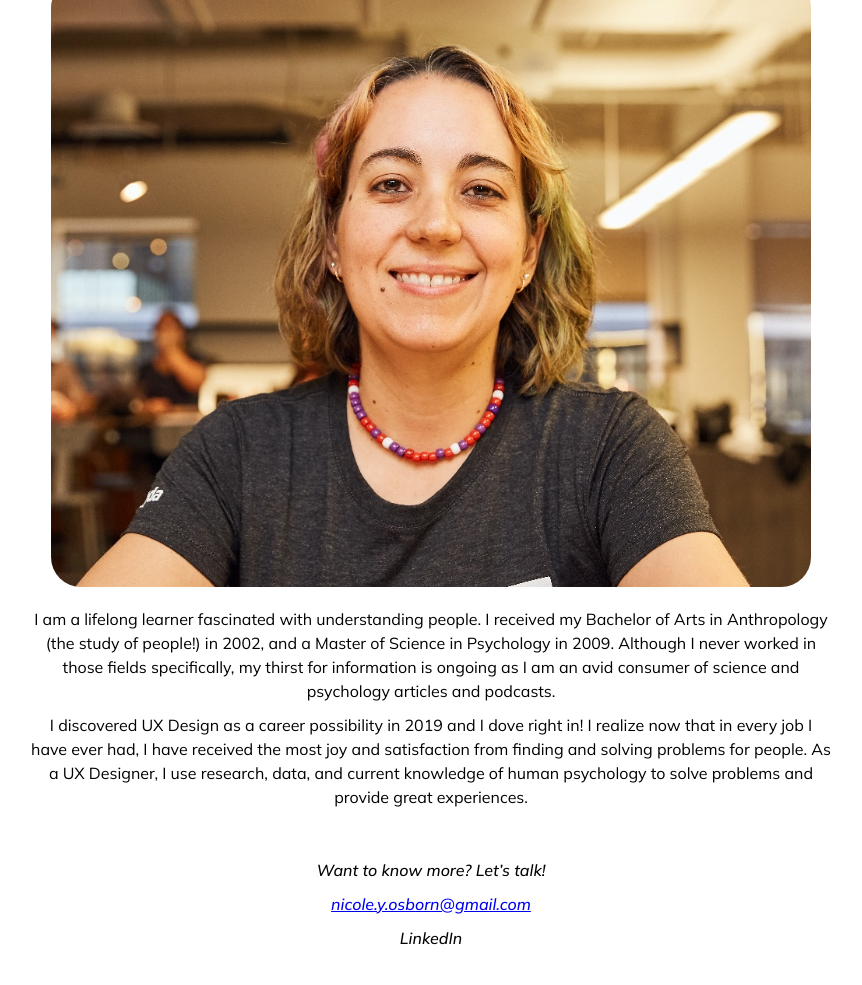
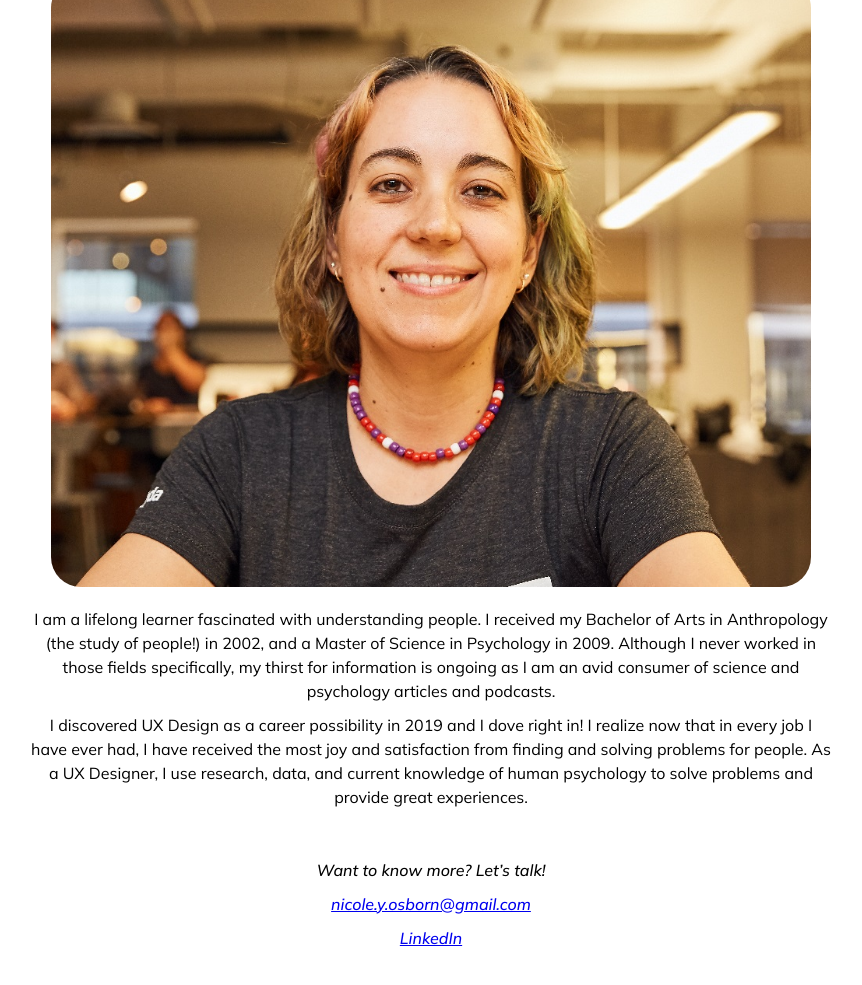
Before and after one commit to NicoleYOsborn/NicoleYOsborn.github.io, a plain HTML site: page about.html in a window 1280 px wide. Shown: the part 254-1239 px from the top of the page, without its empty margins (209-1071 px from the left). Drawn offline with Linux system fonts and the light colour scheme.

Commit message:
fixed typo in linedin link

```diff
--- a/about.html
+++ b/about.html
@@ -70,7 +70,7 @@
     <section class="contact">
         <p>Want to know more? Let’s talk!</p>
         <a href="mailto: nicole.y.osborn@gmail.com">nicole.y.osborn@gmail.com</a>
-        <a herf="www.linkedin.com/in/nicoleyosborn">LinkedIn</a>
+        <a href="www.linkedin.com/in/nicoleyosborn">LinkedIn</a>
     </section>
 </body>
 
```
